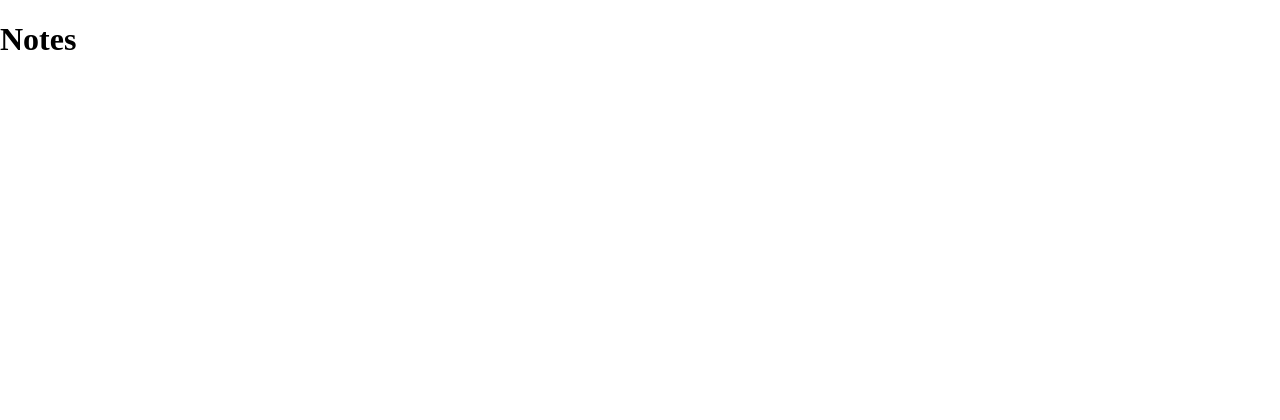
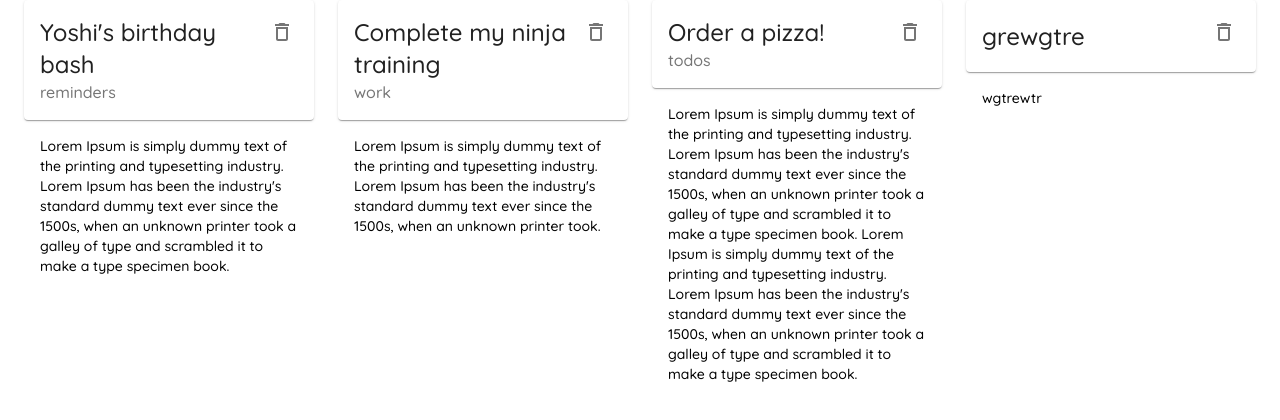
Before and after one commit to TylerGuerrero/Note-Board, a React (Create React App) app: page / in a window 1280 px wide. Shown: the top 420 px of the page. Built offline with nearby package versions, Linux system fonts and the light colour scheme; data requests are answered from the project's data file.

Commit message:
Added cards

```diff
--- /dev/null
+++ b/data/db.json
@@ -0,0 +1,28 @@
+{
+  "notes": [
+    {
+      "title": "Yoshi's birthday bash",
+      "details": "Lorem Ipsum is simply dummy text of the printing and typesetting industry. Lorem Ipsum has been the industry's standard dummy text ever since the 1500s, when an unknown printer took a galley of type and scrambled it to make a type specimen book.",
+      "category": "reminders",
+      "id": 1
+    },
+    {
+      "title": "Complete my ninja training",
+      "details": "Lorem Ipsum is simply dummy text of the printing and typesetting industry. Lorem Ipsum has been the industry's standard dummy text ever since the 1500s, when an unknown printer took.",
+      "category": "work",
+      "id": 2
+    },
+    {
+      "title": "Order a pizza!",
+      "details": "Lorem Ipsum is simply dummy text of the printing and typesetting industry. Lorem Ipsum has been the industry's standard dummy text ever since the 1500s, when an unknown printer took a galley of type and scrambled it to make a type specimen book.\nLorem Ipsum is simply dummy text of the printing and typesetting industry. Lorem Ipsum has been the industry's standard dummy text ever since the 1500s, when an unknown printer took a galley of type and scrambled it to make a type specimen book.",
+      "category": "todos",
+      "id": 3
+    },
+    {
+      "title": "grewgtre",
+      "details": "wgtrewtr",
+      "categories": "reminders",
+      "id": 4
+    }
+  ]
+}
--- a/package.json
+++ b/package.json
@@ -8,6 +8,7 @@
     "@testing-library/jest-dom": "^5.11.4",
     "@testing-library/react": "^11.1.0",
     "@testing-library/user-event": "^12.1.10",
+    "json-server": "^0.16.3",
     "react": "^17.0.2",
     "react-dom": "^17.0.2",
     "react-router-dom": "^5.2.0",
--- /dev/null
+++ b/src/components/NoteCard.js
@@ -0,0 +1,34 @@
+import React from 'react'
+import Card from '@material-ui/core/Card'
+import CardContent from '@material-ui/core/CardContent';
+import CardHeader from '@material-ui/core/CardHeader';
+import { IconButton, Typography } from '@material-ui/core';
+import { DeleteOutlined } from '@material-ui/icons';
+
+const NoteCard = ({ note, handleDelete }) => {
+    return (
+        <div>
+            <Card elevation={1}>
+                <CardHeader
+                    action={
+                        <IconButton onClick={() => handleDelete(note.id)}>
+                            <DeleteOutlined />
+                        </IconButton>
+                    }
+
+                    title={note.title}
+                    subheader={note.category}
+                />
+            </Card>
+            <CardContent>
+                <Typography
+                    variant="body2"
+                >
+                    { note.details }
+                </Typography>
+            </CardContent>
+        </div>
+    )
+}
+
+export default NoteCard
--- a/src/pages/Create.js
+++ b/src/pages/Create.js
@@ -10,6 +10,7 @@ import Radio from '@material-ui/core/Radio'
 import RadioGroup from '@material-ui/core/RadioGroup'
 import FormControl from '@material-ui/core/FormControl'
 import FormLabel from '@material-ui/core/FormLabel'
+import { useHistory } from 'react-router-dom'
 
 const useStyles = makeStyles({
     field: {
@@ -26,6 +27,7 @@ const Create = () => {
     const [titleErr, setTitleError] = useState(false)
     const [detailsErr, setDetailsError] = useState(false)
     const [categories, setCategories] = useState("todos")
+    const history = useHistory();
 
     const handleSubmit = (e) => {
         e.preventDefault();
@@ -43,6 +45,18 @@ const Create = () => {
 
         if (title && details) {
             console.log(title, details, categories)
+            const note = {title, details, categories};
+
+            fetch('http://localhost:8000/notes', {
+                method: 'POST',
+                headers: {'Content-type': 'application/json'},
+                body: JSON.stringify(note)
+            }).then((res) => {
+                history.push("/")
+            }).catch((err) => {
+                console.log(err);
+            })
+
             setTitle("")
             setDetails("")
             setCategories("")
--- a/src/pages/Notes.js
+++ b/src/pages/Notes.js
@@ -1,10 +1,59 @@
-import React from 'react'
+import React, { useState, useEffect } from 'react'
+import Grid from '@material-ui/core/Grid'
+// import Paper from '@material-ui/core/Paper'
+import { Container } from '@material-ui/core'
+import NoteCard from '../components/NoteCard'
 
 const Notes = () => {
+    const [loading, setLoading] = useState(true)
+    const [notes, setNotes] = useState(null);
+    const [error, setError] = useState(null);
+
+    useEffect(() => {
+        fetch(`http://localhost:8000/notes`)
+        .then((res) => {
+            if (!res.ok) {
+                throw new Error('Server error')
+            }
+
+            return res.json()
+        })
+        .then((data) => {
+            setNotes(data);
+            setError(null)
+            setLoading(false)
+        })
+        .catch((err) => {
+            setError(err.message);
+            setLoading(true)
+            setNotes(null)
+        })
+    }, [])
+
+    const handleDelete = async (id) => {
+        await fetch(`http://localhost:8000/notes/${id}`, {
+            method: 'DELETE'
+        })
+
+        setNotes(
+            notes.filter((note) => id !== note.id)
+        )
+    }
+
     return (
-        <div>
-            <h1>Notes</h1>
-        </div>
+        <Container>
+            {loading && <p>It is loading right now</p>}
+            <Grid container spacing={3}>
+                {notes && notes.map((note) => {
+                    return (
+                        <Grid key={note.id} item xs={12} sm={6} md={3}>
+                            <NoteCard note={note} handleDelete={handleDelete}/>
+                        </Grid>
+                    )
+                })}
+            </Grid>
+            {error && <p> error: {error} </p>}
+        </Container>
     )
 }
 
```
Also changed, not shown: 2 other files (tests, documents, lock files or other folders).
